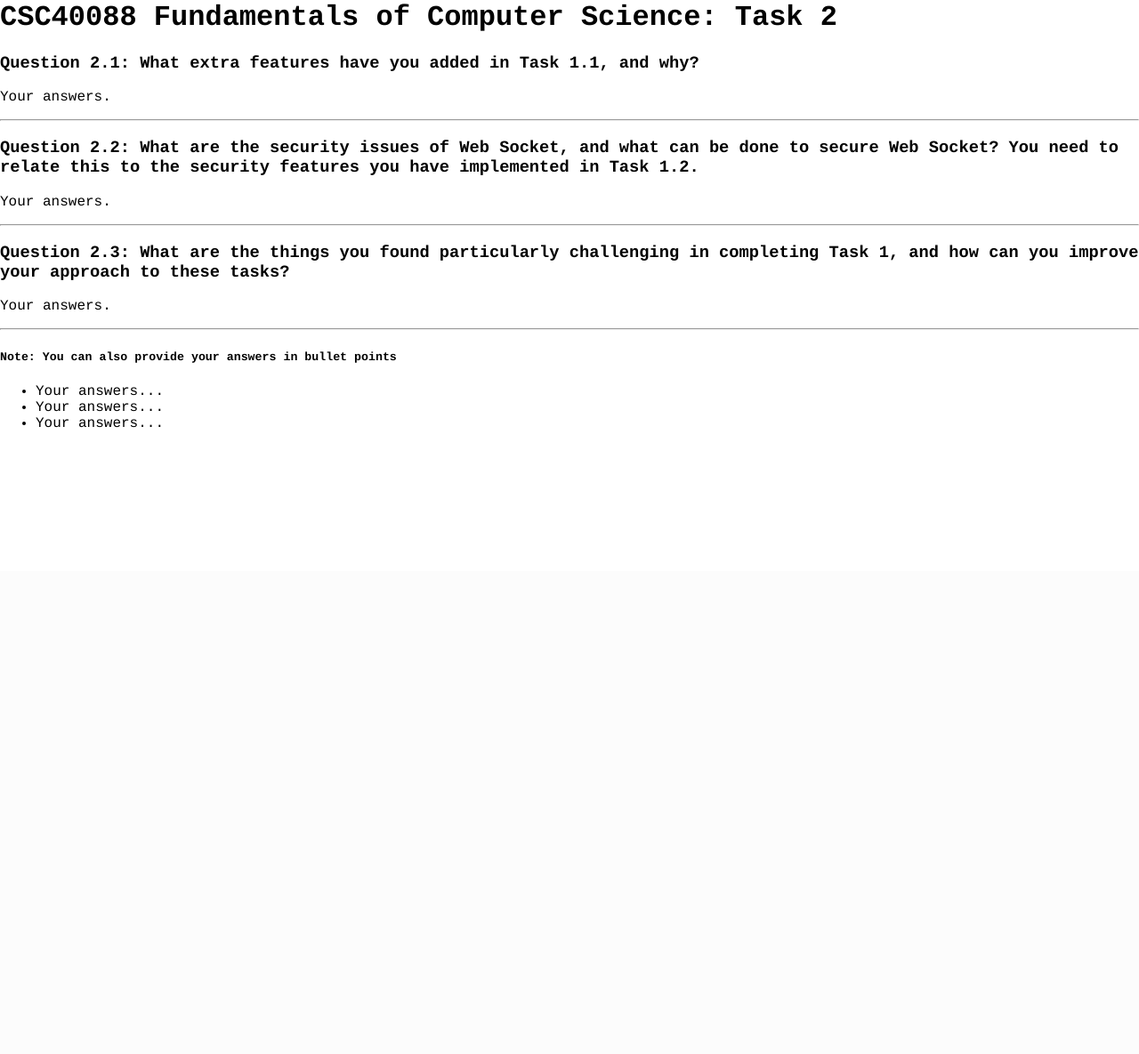
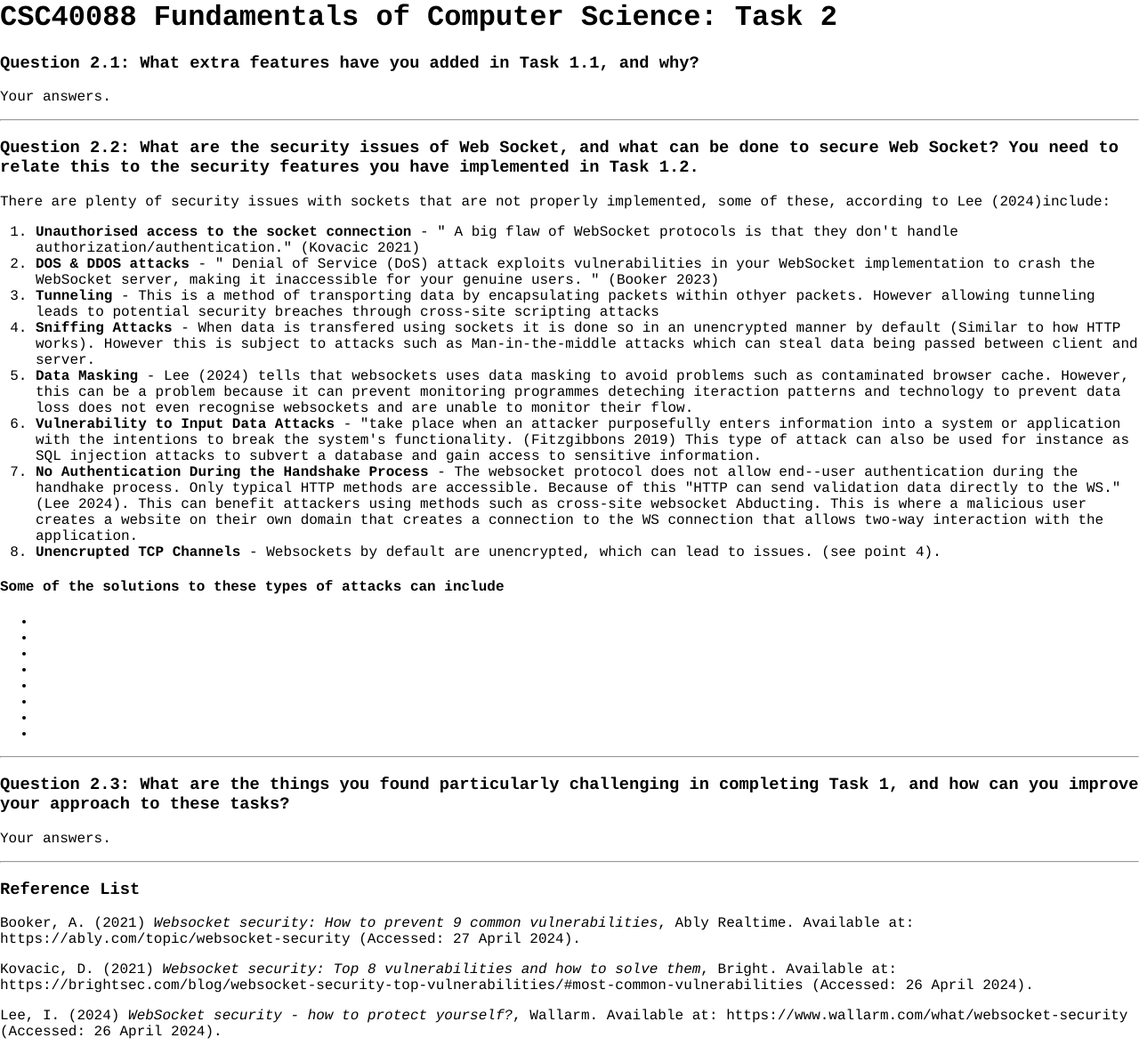
Before and after one commit to SageMyrloc/Fundamentals_Assignment_3, a Flask app: page /report in a window 1280 px wide. Shown: the part 158-1343 px from the top of the page at 89% size. Before the commit the page ends 639 px from the top, so only its background shows below. Run offline with Flask 3, Linux system fonts and the light colour scheme.

Commit message:
changes to the html files

```diff
--- a/templates/creative.html
+++ b/templates/creative.html
@@ -24,6 +24,7 @@
 
     <!-- Load d3.js -->
     <script src="https://d3js.org/d3.v4.js"></script>
+    <script src="https://d3js.org/d3-scale-chromatic.v1.min.js"></script>
 
     <!-- Create a div where the graph will take place -->
     <div class="container-fluid">
@@ -35,7 +36,8 @@
             </div>
           </div>
           <div class="row">
-            <div class="col-12" id=""></div>
+            <div class="col-12" id="key_dataviz">
+            </div>
           </div>
         </div>
         <div class="col-6">
--- a/templates/report.html
+++ b/templates/report.html
@@ -2,10 +2,10 @@
 <!DOCTYPE html>
 <html lang="en">
   <head>
-    <meta charset="UTF-8">
-    <meta http-equiv="X-UA-Compatible" content="IE=edge">
+    <meta charset="UTF-8" />
+    <meta http-equiv="X-UA-Compatible" content="IE=edge" />
     <link rel="stylesheet" type="text/css" href="{{ url_for('static', filename='css/style.css') }}" />
-    <meta name="viewport" content="width=device-width, initial-scale=1.0">
+    <meta name="viewport" content="width=device-width, initial-scale=1.0" />
     <title>Report</title>
   </head>
   <body>
@@ -18,31 +18,48 @@
       <a href="/report">Report (Task 1,3)</a>
     </nav>
     <div class="report">
-        <h1>
-            CSC40088 Fundamentals of Computer Science: Task 2
-        </h1>
-        <h3>Question 2.1: What extra features have you added in Task 1.1, and why? </h3>
-        <p>
-            Your answers.
-        </p>
-        <hr>
+      <h1>CSC40088 Fundamentals of Computer Science: Task 2</h1>
+      <h3>Question 2.1: What extra features have you added in Task 1.1, and why?</h3>
+      <p>Your answers.</p>
+      <hr />
       <h3>Question 2.2: What are the security issues of Web Socket, and what can be done to secure Web Socket? You need to relate this to the security features you have implemented in Task 1.2.</h3>
-        <p>
-            Your answers.
-        </p>
-        <hr>
+      <p>There are plenty of security issues with sockets that are not properly implemented, some of these, according to Lee (2024)include:</p>
+      <ol>
+        <li><b>Unauthorised access to the socket connection</b> - &#34 A big flaw of WebSocket protocols is that they don&#39t handle authorization/authentication.&#34 (Kovacic 2021)</li>
+        <li><b>DOS &#38 DDOS attacks</b> - &#34 Denial of Service (DoS) attack exploits vulnerabilities in your WebSocket implementation to crash the WebSocket server, making it inaccessible for your genuine users. &#34 (Booker 2023)</li>
+        <li><b>Tunneling</b> - This is a method of transporting data by encapsulating packets within othyer packets. However allowing tunneling leads to potential security breaches through cross-site scripting attacks</li>
+        <li><b>Sniffing Attacks</b> - When data is transfered using sockets it is done so in an unencrypted manner by default (Similar to how HTTP works). However this is subject to attacks such as Man-in-the-middle attacks which can
+        steal data being passed between client and server.</li>
+        <li><b>Data Masking</b> - Lee (2024) tells that websockets uses data masking to avoid problems such as contaminated browser cache. However, this can be a problem because it can prevent monitoring programmes deteching iteraction
+        patterns and technology to prevent data loss does not even recognise websockets and are unable to monitor their flow.</li>
+        <li><b>Vulnerability to Input Data Attacks</b> - &#34take place when an attacker purposefully enters information into a system or application with the intentions to break the system's
+            functionality.&#32 (Fitzgibbons 2019) This type of attack can also be used for instance as SQL injection attacks to subvert a database and gain access to sensitive information.</li>
+        <li><b>No Authentication During the Handshake Process</b> - The websocket protocol does not allow end--user authentication during the handhake process. Only typical HTTP methods are accessible.
+        Because of this &#34HTTP can send validation data directly to the WS.&#34 (Lee 2024). This can benefit attackers using methods such as cross-site websocket Abducting. This is where a malicious user creates a website
+        on their own domain that creates a connection to the WS connection that allows two-way interaction with the application.</li>
+        <li><b>Unencrupted TCP Channels</b> - Websockets by default are unencrypted, which can lead to issues. (see point 4).</li>
+      </ol>
+
+      <h4>Some of the solutions to these types of attacks can include</h4>
+      <ul>
+        <li></li>
+        <li></li>
+        <li></li>
+        <li></li>
+        <li></li>
+        <li></li>
+        <li></li>
+        <li></li>
+      </ul>
+
+      <hr />
       <h3>Question 2.3: What are the things you found particularly challenging in completing Task 1, and how can you improve your approach to these tasks?</h3>
-        <p>
-			Your answers.
-		</p>
-        <hr>
+      <p>Your answers.</p>
+      <hr />
 
-        <h5>Note: You can also provide your answers in bullet points</h5>
-        <ul>
-            <li>Your answers...</li>
-			<li>Your answers...</li>
-			<li>Your answers...</li>
-        </ul>
-    </div>
+      <h3>Reference List</h3>
+        <p>Booker, A. (2021) <em>Websocket security: How to prevent 9 common vulnerabilities</em>, Ably Realtime. Available at: https://ably.com/topic/websocket-security (Accessed: 27 April 2024). </p>
+        <p>Kovacic, D. (2021) <em>Websocket security: Top 8 vulnerabilities and how to solve them</em>, Bright. Available at: https://brightsec.com/blog/websocket-security-top-vulnerabilities/#most-common-vulnerabilities (Accessed: 26 April 2024). </p>
+        <p>Lee, I. (2024) <em>WebSocket security - how to protect yourself?</em>, Wallarm. Available at: https://www.wallarm.com/what/websocket-security (Accessed: 26 April 2024).</p>
   </body>
 </html>
```
Also changed, not shown: static/js/barplot.js (+28 -0 lines), README.md. Lines whose indentation alone changed are shown as unchanged.
